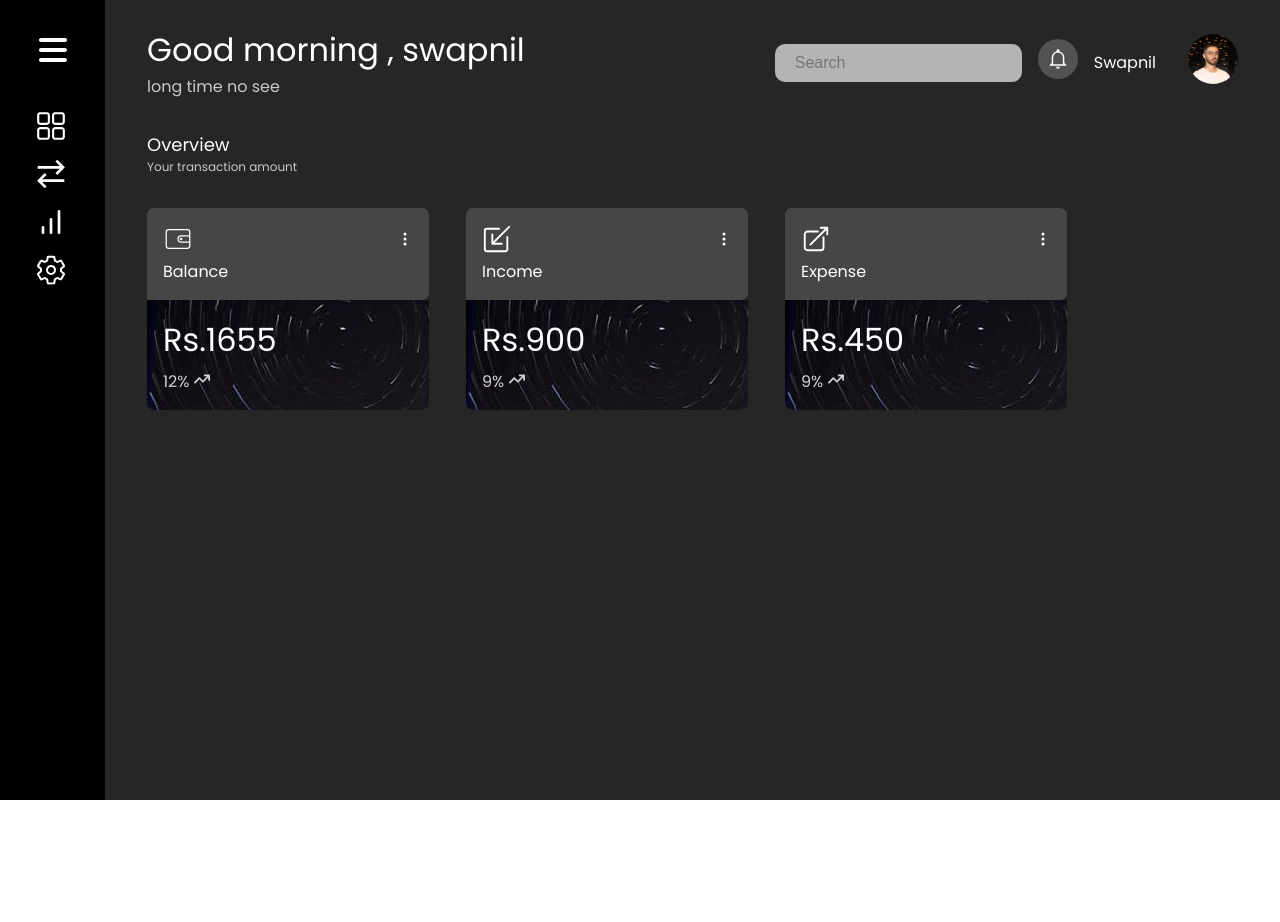
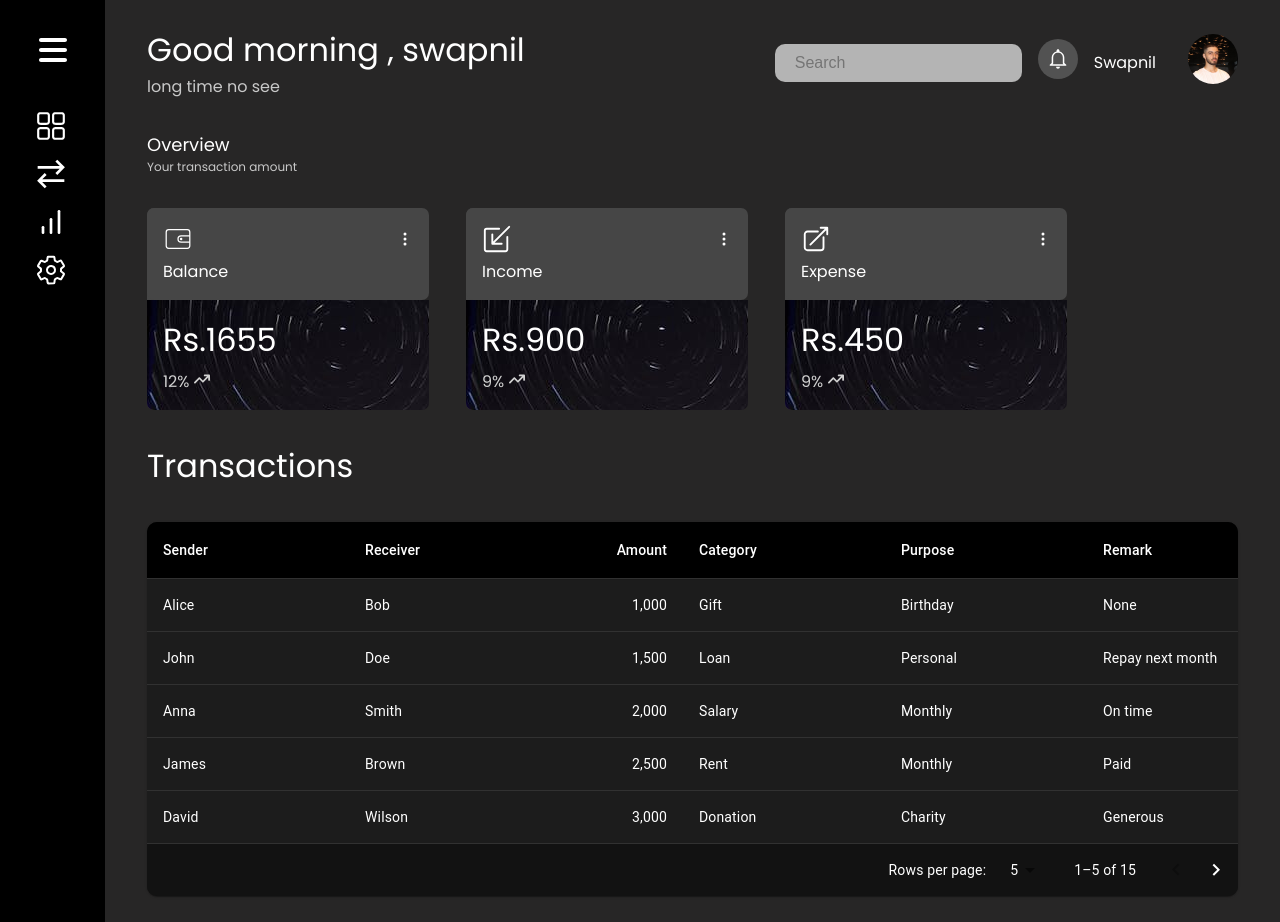
Before and after one commit to Swapnilrupakhetee/financetracker, a React (Vite) app: page / in a window 1280 px wide. Before the commit the page ends 800 px from the top, so only its background shows below. Built offline with nearby package versions, Linux system fonts and the light colour scheme.

Commit message:
Dashboard-full-done

```diff
--- /dev/null
+++ b/src/components/Transaction.css
@@ -0,0 +1,18 @@
+.transaction-title{
+    font-size: 32px;
+    padding: 1rem 2rem;
+}
+.transaction-table-container{
+    padding: 1rem 2rem;
+}
+@media (min-width:0px) and (max-width:522px) {
+
+    .transaction-title{
+        font-size: 32px;
+        padding: 0rem;
+    }
+    .transaction-table-container{
+        padding:0rem;
+    }
+
+}
--- /dev/null
+++ b/src/components/Transaction.jsx
@@ -0,0 +1,19 @@
+import React from 'react'
+import './Transaction.css'
+import TransactionTable from './TransactionTable'
+const Transaction = () => {
+  return (
+    <div className="transaction-container">
+        <div className="transaction-content">
+            <div className="transaction-title">
+                Transactions
+            </div>
+            <div className="transaction-table-container">
+                <TransactionTable/>
+            </div>
+        </div>
+    </div>
+  )
+}
+
+export default Transaction
--- /dev/null
+++ b/src/components/TransactionTable.jsx
@@ -0,0 +1,147 @@
+/** @jsxImportSource @emotion/react */
+import { css } from '@emotion/react';
+import * as React from 'react';
+import Paper from '@mui/material/Paper';
+import Table from '@mui/material/Table';
+import TableBody from '@mui/material/TableBody';
+import TableCell from '@mui/material/TableCell';
+import TableContainer from '@mui/material/TableContainer';
+import TableHead from '@mui/material/TableHead';
+import TablePagination from '@mui/material/TablePagination';
+import TableRow from '@mui/material/TableRow';
+
+const columns = [
+    { id: 'sender', label: 'Sender', minWidth: 170 },
+    { id: 'receiver', label: 'Receiver', minWidth: 170 },
+    {
+      id: 'amount',
+      label: 'Amount',
+      minWidth: 100,
+      align: 'right',
+      format: (value) => value.toLocaleString('en-US'),
+    },
+    {
+      id: 'category',
+      label: 'Category',
+      minWidth: 170,
+    },
+    {
+      id: 'purpose',
+      label: 'Purpose',
+      minWidth: 170,
+    },
+    {
+      id: 'remark',
+      label: 'Remark',
+      minWidth: 170,
+    },
+  ];
+
+  function createData(sender, receiver, amount, category, purpose, remark) {
+    return { sender, receiver, amount, category, purpose, remark };
+  }
+
+  const rows = [
+    createData('Alice', 'Bob', 1000, 'Gift', 'Birthday', 'None'),
+    createData('John', 'Doe', 1500, 'Loan', 'Personal', 'Repay next month'),
+    createData('Anna', 'Smith', 2000, 'Salary', 'Monthly', 'On time'),
+    createData('James', 'Brown', 2500, 'Rent', 'Monthly', 'Paid'),
+    createData('David', 'Wilson', 3000, 'Donation', 'Charity', 'Generous'),
+    createData('Alice', 'Bob', 1000, 'Gift', 'Birthday', 'None'),
+    createData('John', 'Doe', 1500, 'Loan', 'Personal', 'Repay next month'),
+    createData('Anna', 'Smith', 2000, 'Salary', 'Monthly', 'On time'),
+    createData('James', 'Brown', 2500, 'Rent', 'Monthly', 'Paid'),
+    createData('David', 'Wilson', 3000, 'Donation', 'Charity', 'Generous'),
+    createData('Alice', 'Bob', 1000, 'Gift', 'Birthday', 'None'),
+    createData('John', 'Doe', 1500, 'Loan', 'Personal', 'Repay next month'),
+    createData('Anna', 'Smith', 2000, 'Salary', 'Monthly', 'On time'),
+    createData('James', 'Brown', 2500, 'Rent', 'Monthly', 'Paid'),
+    createData('David', 'Wilson', 3000, 'Donation', 'Charity', 'Generous'),
+    // Add more rows as needed
+  ];
+
+const scrollbarStyles = css`
+  &::-webkit-scrollbar {
+    width: 8px;
+  }
+
+  &::-webkit-scrollbar-track {
+    background: #2c2c2c;
+  }
+
+  &::-webkit-scrollbar-thumb {
+    background-color: #555;
+    border-radius: 10px;
+    border: 2px solid #2c2c2c;
+  }
+
+  &::-webkit-scrollbar-thumb:hover {
+    background-color: #888;
+  }
+`;
+
+export default function TransactionTable() {
+  const [page, setPage] = React.useState(0);
+  const [rowsPerPage, setRowsPerPage] = React.useState(5);
+
+  const handleChangePage = (event, newPage) => {
+    setPage(newPage);
+  };
+
+  const handleChangeRowsPerPage = (event) => {
+    setRowsPerPage(+event.target.value);
+    setPage(0);
+  };
+
+  return (
+    <Paper sx={{ width: '100%', overflow: 'hidden', backgroundColor: '#121212', color: '#fff',borderRadius:'10px' }}>
+      <TableContainer sx={{ maxHeight: 440 }} css={scrollbarStyles}>
+        <Table stickyHeader aria-label="sticky table">
+          <TableHead>
+            <TableRow>
+              {columns.map((column) => (
+                <TableCell
+                  key={column.id}
+                  align={column.align}
+                  style={{ minWidth: column.minWidth, backgroundColor: '#000', color: '#fff', borderBottom: '1px solid rgb(49, 49, 49)' }}
+                >
+                  {column.label}
+                </TableCell>
+              ))}
+            </TableRow>
+          </TableHead>
+          <TableBody>
+            {rows
+              .slice(page * rowsPerPage, page * rowsPerPage + rowsPerPage)
+              .map((row) => {
+                return (
+                  <TableRow hover role="checkbox" tabIndex={-1} key={row.code} sx={{ backgroundColor: '#1c1c1c', color: '#fff' }}>
+                    {columns.map((column) => {
+                      const value = row[column.id];
+                      return (
+                        <TableCell key={column.id} align={column.align} sx={{ color: '#fff', borderBottom: '1px solid rgb(49, 49, 49)' }}>
+                          {column.format && typeof value === 'number'
+                            ? column.format(value)
+                            : value}
+                        </TableCell>
+                      );
+                    })}
+                  </TableRow>
+                );
+              })}
+          </TableBody>
+        </Table>
+      </TableContainer>
+      <TablePagination
+        rowsPerPageOptions={[5, 25, 100]}
+        component="div"
+        count={rows.length}
+        rowsPerPage={rowsPerPage}
+        page={page}
+        onPageChange={handleChangePage}
+        onRowsPerPageChange={handleChangeRowsPerPage}
+        sx={{ backgroundColor: '#121212', color: '#fff' }}
+      />
+    </Paper>
+  );
+}
--- a/src/pages/Home.jsx
+++ b/src/pages/Home.jsx
@@ -1,12 +1,15 @@
 import React from 'react'
 import Dashboardtop from '../components/Dashboardtop'
 import Overview from '../components/Overview'
+import TransactionTable from '../components/TransactionTable'
+import Transaction from '../components/Transaction'
 
 const Home = () => {
   return (
     <div className='home-container'>
         <Dashboardtop/>
         <Overview/>
+        <Transaction/>
     </div>
   )
 }
```
